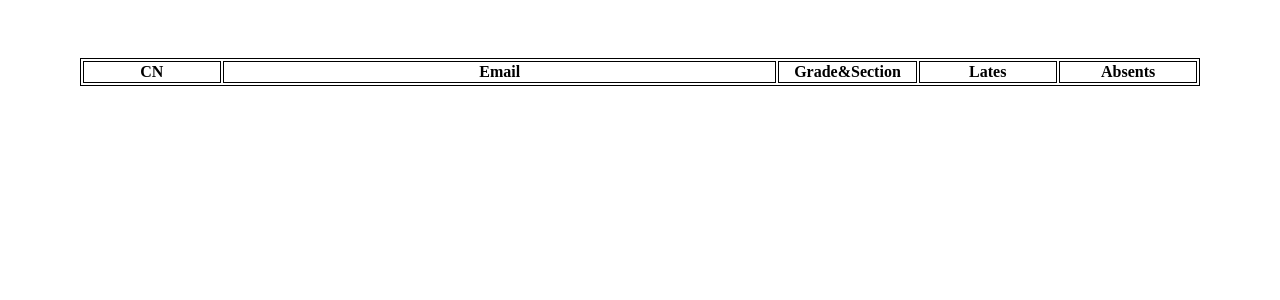
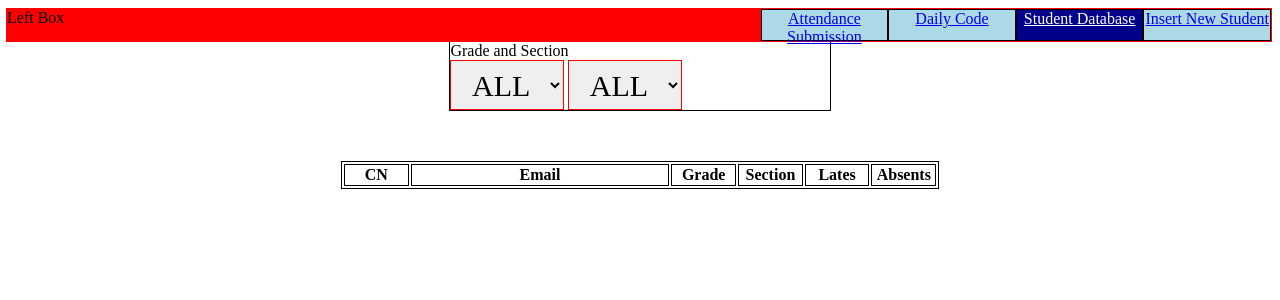
Before and after one commit to SantosKurtMatthew/Capstone-Attendance, a Django app: page /database/ in a window 1280 px wide. Shown: the top 300 px of the page. Run offline with Django 4.2, Linux system fonts and the light colour scheme; data that the repository does not hold is empty.

Commit message:
Add files via upload

```diff
--- a/capstone_test/src/capstone_test/urls.py
+++ b/capstone_test/src/capstone_test/urls.py
@@ -16,7 +16,7 @@ Including another URLconf
 from django.contrib import admin
 from django.urls import path, include
 
-from student_attendance.views import homepage_view, attendancecode_view, attendancesubmit_view, studentdatabase_view, newstudent_view
+from student_attendance.views import homepage_view, attendancecode_view, attendancesubmit_view, studentdatabase_view, newstudent_view, navbar_view
 urlpatterns = [
     path('admin/', admin.site.urls),
     path('', homepage_view, name="homepage"),
@@ -24,4 +24,5 @@ urlpatterns = [
     path('attendance/', attendancecode_view, name='attendance_code'),
     path('database/', studentdatabase_view, name='student_database'),
     path('newstudent/', newstudent_view, name='new_studentinfo'),
+    path('navbar/', navbar_view, name='nav-bar')
 ]
--- a/capstone_test/src/student_attendance/admin.py
+++ b/capstone_test/src/student_attendance/admin.py
@@ -1,8 +1,9 @@
 from django.contrib import admin
 
 # Register your models here.
-from .models import Attendance, Students, DailyInteger
+from .models import Attendance, Students, DailyInteger, StartingTime
 
 admin.site.register(Attendance)
 admin.site.register(Students)
 admin.site.register(DailyInteger)
+admin.site.register(StartingTime)
--- a/capstone_test/src/student_attendance/models.py
+++ b/capstone_test/src/student_attendance/models.py
@@ -17,3 +17,7 @@ class Students(models.Model):
 class DailyInteger(models.Model):
 	integer = models.IntegerField(default=0)
 	creation_time = models.DateTimeField(auto_now=True)
+
+class StartingTime(models.Model):
+	grade = models.IntegerField(default=0)
+	starttime = models.TimeField(default='7:00')
--- a/capstone_test/src/student_attendance/views.py
+++ b/capstone_test/src/student_attendance/views.py
@@ -2,8 +2,8 @@ from django.shortcuts import render
 from django.http import HttpResponseRedirect
 from django.urls import reverse
 
-from .forms import AttendanceForm, StudentsInfoForm
-from .models import Attendance, Students, DailyInteger
+from .forms import AttendanceForm, StudentsInfoForm, ChangeStartingTime
+from .models import Attendance, Students, DailyInteger, StartingTime
 
 import schedule, time, random
 from datetime import datetime
@@ -23,22 +23,32 @@ def attendancesubmit_view(request):
 	latestobject = DailyInteger.objects.latest('id')
 	dailycode = latestobject.integer
 
+	datetimenow = datetime.now()
+	timenow = datetimenow.time()
+	#latetime = timenow.replace(hour=17, minute=0, second=0)
+
 	if form.is_valid():
 		submittedemail = form.cleaned_data['email']
 		currentstudent = Students.objects.get(email=submittedemail)
-		currentstudent.lates = currentstudent.lates+1
-		currentstudent.save()
+		currentgradelevel = currentstudent.grade
+		gradelevelstarttime = StartingTime.objects.get(grade=currentgradelevel).starttime
+		print(currentgradelevel, 'starts at ', gradelevelstarttime)
+
+		if timenow > gradelevelstarttime:
+			currentstudent.lates = currentstudent.lates+1
+			currentstudent.save()
+			print(submittedemail, 'is late so he gets +1')
 
 
-
-		print('the email used is ', submittedemail)
 		return HttpResponseRedirect(reverse("attendance_submit"))
 
 	latestobject = DailyInteger.objects.latest('id')#this is to get the latest entry in the field
 
 	context = {
 		'form':form,
-		'latestobject':latestobject#context for latest entry in the field
+		'latestobject':latestobject,#context for latest entry in the field
+		'timenow':timenow,
+		#'gradelevelstarttime':gradelevelstarttime,
 
 	}
 	return render(request, "attendancesubmit.html", context)
@@ -48,17 +58,36 @@ def attendancecode_view(request):
 	latestobject = DailyInteger.objects.latest('id')
 	dailycode = latestobject.integer
 
+	timeform = ChangeStartingTime(request.POST or None)
+
+	if timeform.is_valid():
+		submittedgradelevel = timeform.cleaned_data['grade']
+		submittednewtime = timeform.cleaned_data['starttime']
+		checkrecord = StartingTime.objects.filter(grade=submittedgradelevel).exists()
+
+		if checkrecord == True:
+			existinggradelevel = StartingTime.objects.get(grade=submittedgradelevel)
+			existinggradelevel.starttime = submittednewtime
+			existinggradelevel.save()
+		else:
+			timeform.save()
+		print("Does the record exist? ",checkrecord)
+
+
+		return HttpResponseRedirect(reverse("attendance_code"))
+
+	startingtimes = StartingTime.objects.all()
 
 	context = {
-		'dailycode':dailycode
+		'dailycode':dailycode,
+		'form':timeform,
+		'startingtimes':startingtimes
 	}
 	return render(request, "attendancecode.html", context)
 
 
 def studentdatabase_view(request):
 	queryset = Students.objects.all()
-
-	#queryset = Attendance.objects.filter(email='kurtsantos924@gmail.com')
 
 	context = {
 		'object_list':queryset,
@@ -78,3 +107,10 @@ def newstudent_view(request):
 		'form':form,
 	}
 	return render(request, 'newstudent.html', context)
+
+def navbar_view(request):
+	submitpage = reverse('attendance_submit')
+	context = {
+		'submitpage':submitpage,
+	}
+	return render(request, 'navbar.html', context)
--- /dev/null
+++ b/capstone_test/src/templates/navbar.html
@@ -0,0 +1,54 @@
+<!DOCTYPE html>
+<html>
+<head>
+	<meta charset="utf-8">
+	<meta name="viewport" content="width=device-width, initial-scale=1">
+	<title></title>
+	<style type="text/css">
+		.flexcontainer{
+			width: 100%;
+			border: 1px solid red;
+			display: flex;
+			float: right;
+
+		}
+		.flexcontainer > a{
+			text-align: center;
+			height: 30px;
+			width: 10%;
+			background-color: lightblue;
+			border: 1px solid black;
+			margin-left: auto;
+			margin-right: 0;
+		}
+		.flexcontainer > a{
+
+		}
+		.lastitem{
+
+		}
+		.leftbox{
+			width: 60%;
+			background-color: red;
+		}
+	</style>
+</head>
+<body>
+
+	<div class="flexcontainer">
+		<div class="leftbox">Left Box</div>
+		<a href="{% url 'attendance_submit' %}" id="submission"><div>Attendance Submission</div></a>
+		<a href="{% url 'attendance_code' %}" id="integer"><div>Daily Code</div></a>
+		<a href="{% url 'student_database' %}" id="database"><div>Student Database</div></a>
+		<a href="{% url 'new_studentinfo' %}" class='lastitem' id="newstudent"><div>Insert New Student</div></a>
+
+	</div>
+	{% block content %}
+	{% endblock %}
+
+
+
+
+
+</body>
+</html>
--- a/capstone_test/src/templates/studentdatabase.html
+++ b/capstone_test/src/templates/studentdatabase.html
@@ -15,15 +15,98 @@
 			padding-top: 50px;
 
 		}
+		select{
+			width: 30%;
+			height: 50px;
+			text-align: center;
+			font-size: 30px;
+			font-family: serif;
+			margin-left: auto;
+			margin-right: auto;
+			border: 1px solid red;
+		}
+		.dropdowncontainer{
+			border:1px solid black;
 
+			width: 30%;
+			margin-left: auto;
+			margin-right: auto;
+		}
 	</style>
+	<script type="text/javascript">
+		//Obtained from https://www.youtube.com/watch?v=LkVA3AWmkQQ
+		function sortGradeLevel(){
+			var gradeinput = document.getElementById('gradelevel');
+			var gradefilter = gradeinput.value
+
+			var sectioninput = document.getElementById('section');
+			var sectionfilter = sectioninput.value
+
+			var table = document.getElementById('studenttable')
+			var tr = table.getElementsByTagName('tr');
+
+
+			for(i=0; i < tr.length; i++){
+				var gradecolumn = tr[i].getElementsByTagName('td')[2];
+				var sectioncolumn = tr[i].getElementsByTagName('td')[3];
+
+				if(gradecolumn && sectioncolumn){
+					var gcvalue = gradecolumn.innerText; //it means gradecolumnvalue
+					var scvalue = sectioncolumn.innerText;
+
+					if(gcvalue.indexOf(gradefilter)>-1 && scvalue.indexOf(sectionfilter)>-1){
+						tr[i].style.display='';
+
+					}
+					else{
+						tr[i].style.display='none';
+					}
+				}
+			}
+		}
+
+
+
+	</script>
 </head>
+
+<body>
+	{% extends 'navbar.html' %}
+
+	{% block content %}
+	<div class ='dropdowncontainer'>
+		<label>Grade and Section</label><br>
+		<select id='gradelevel' onclick='sortGradeLevel()'>
+			<option value='all'>ALL</option>
+			<option value='7'>7</option>
+			<option value='8'>8</option>
+			<option value='9'>9</option>
+			<option value='10'>10</option>
+			<option value='11'>11</option>
+			<option value='12'>12</option>
+		</select>
+		<select id='section' onclick='sortGradeLevel()'>
+			<option value='all'>ALL</option>
+			<option value='Faith'>Faith</option>
+			<option value='Hope'>Hope</option>
+			<option value='Love'>Love</option>
+			<option value='ABM'>ABM</option>
+			<option value='HUMSS'>HUMSS</option>
+			<option value='STEM'>STEM</option>
+		</select>
+	</div>
+
+
+
+
+
 	<div class="tablebox">
-		<table>
+		<table id='studenttable'>
 			<tr>
 				<th style="width:10%"> CN </th>
 				<th style="width:40%"> Email</th>
-				<th style="width:10%"> Grade&Section</th>
+				<th style="width:10%"> Grade </th>
+				<th style="width:10%"> Section </th>
 				<th style="width:10%"> Lates </th>
 				<th style="width:10%"> Absents </th>
 			</tr>
@@ -32,7 +115,8 @@
 					<tr>
 						<td>{{ instance.classnumber }}</td>
 						<td>{{ instance.id }}-{{ instance.email }}</td>
-						<td>{{ instance.grade }} {{ instance.section}}</td>
+						<td>{{ instance.grade }} </td>
+						<td>{{ instance.section}}</td>
 						<td>{{ instance.lates }}</td>
 						<td>{{ instance.absents }}</td>
 					</tr>
@@ -42,5 +126,17 @@
 
 	<p>{{ latestobject }}</p>
 	<p>{{ latestobject.integer }}</p>
+
+	<script type="text/javascript">
+		var submissionpage = document.getElementById('database');
+		submissionpage.style.backgroundColor = 'darkblue'
+		submissionpage.style.color = 'white'
+	</script>
+
+	{% endblock %}
 </body>
 </html>
+
+
+<!--<form method='POST'>{% csrf_token %}
+	</form> -->
```
Also changed, not shown: capstone_test/src/student_attendance/forms.py (+17 -8 lines), capstone_test/src/templates/attendancecode.html (+40 -2 lines), capstone_test/src/templates/attendancesubmit.html (+18 -3 lines), capstone_test/src/templates/newstudent.html (+14 -31 lines), capstone_test/src/student_attendance/migrations/0006_startingtime.py (added), capstone_test/src/student_attendance/migrations/0007_remove_startingtime_startinghour_and_more.py (added), capstone_test/src/student_attendance/migrations/0008_rename_starttime_startingtime_starttime.py (added), 1 other file.
